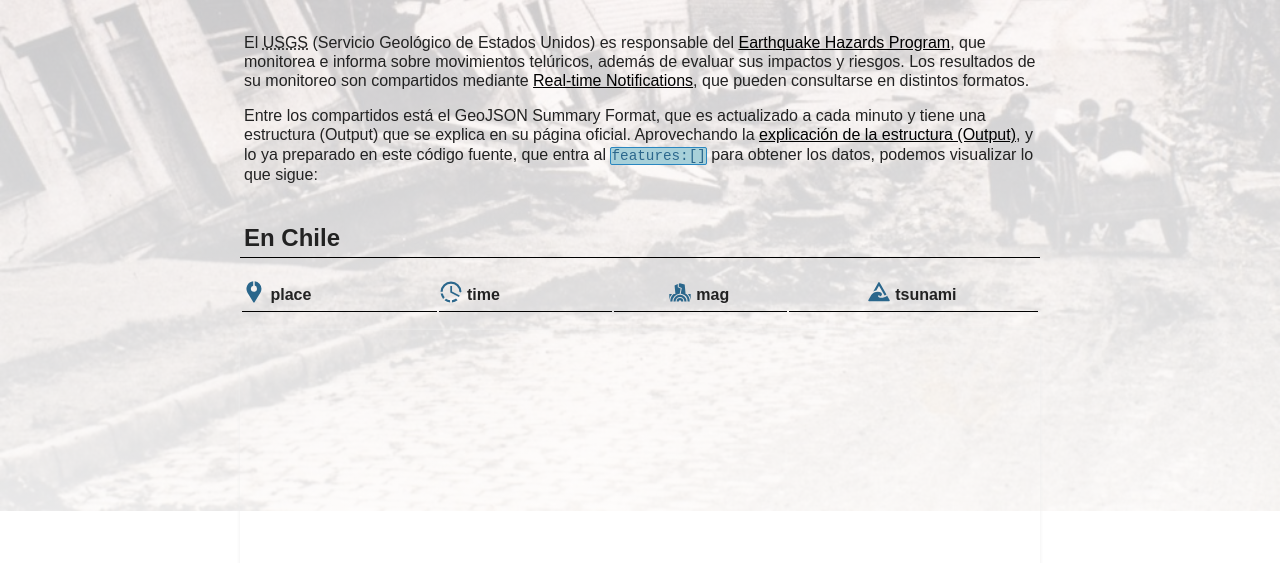
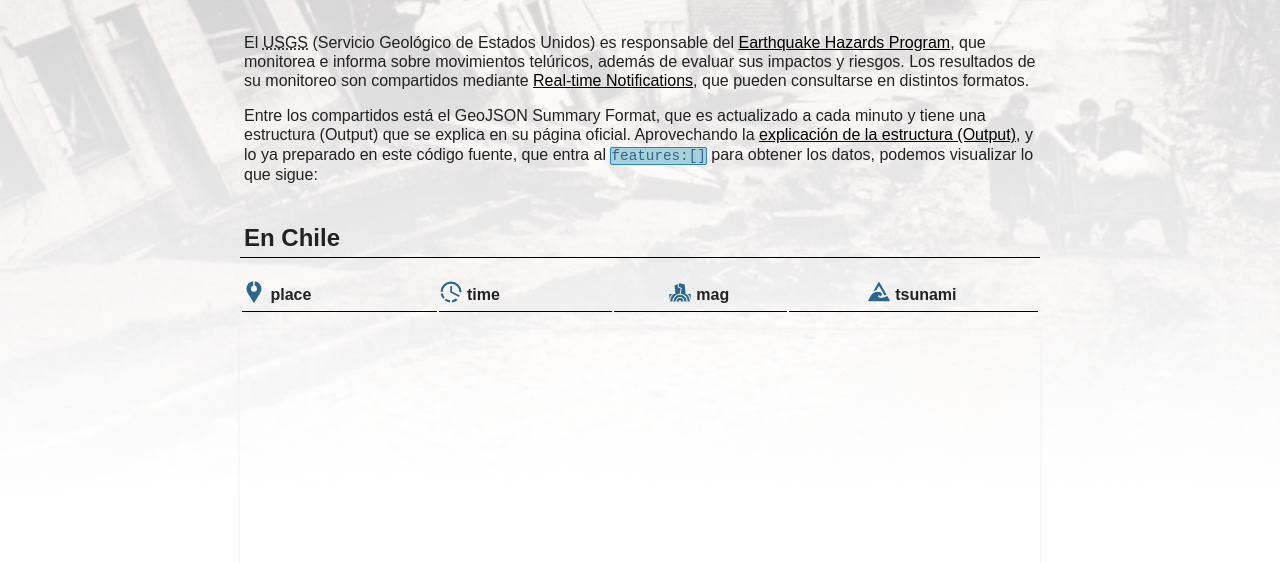
Before and after one commit to profesorfaco/datos, a plain HTML site: page index.html in a window 1280 px wide. Shown: the part 237-800 px from the top of the page. Drawn offline with nearby package versions, Linux system fonts and the light colour scheme; no server answers; a web font is replaced by a local one.

Commit message:
Update index.html

```diff
--- a/index.html
+++ b/index.html
@@ -21,7 +21,7 @@
                 line-height: 1.2;
                 background: rgba(255,255,255,1);
                 color: #222;
-                  background-image: linear-gradient(rgba(255, 255, 255, 0.7) 0%, rgba(255, 255, 255, 1) 30%), url("img/terremoto-valdivia-1960.jpg");
+                  background-image: linear-gradient(rgba(255, 255, 255, 0.7) 0%, rgba(255, 255, 255, 1) 20%), url("img/terremoto-valdivia-1960.jpg");
                 background-repeat: no-repeat;
                 background-size: 100% auto;
                 background-position: 0px -10vw;
```
